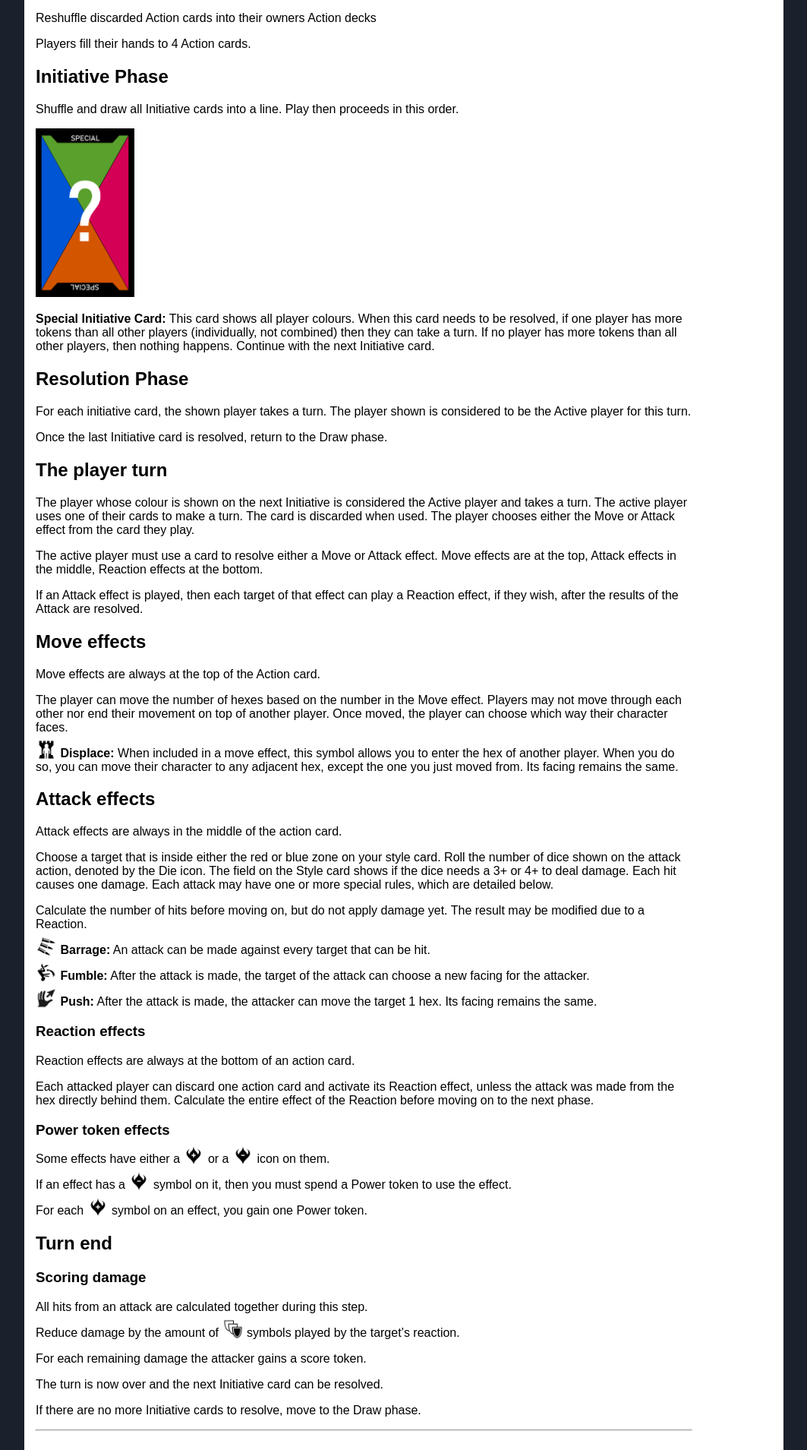
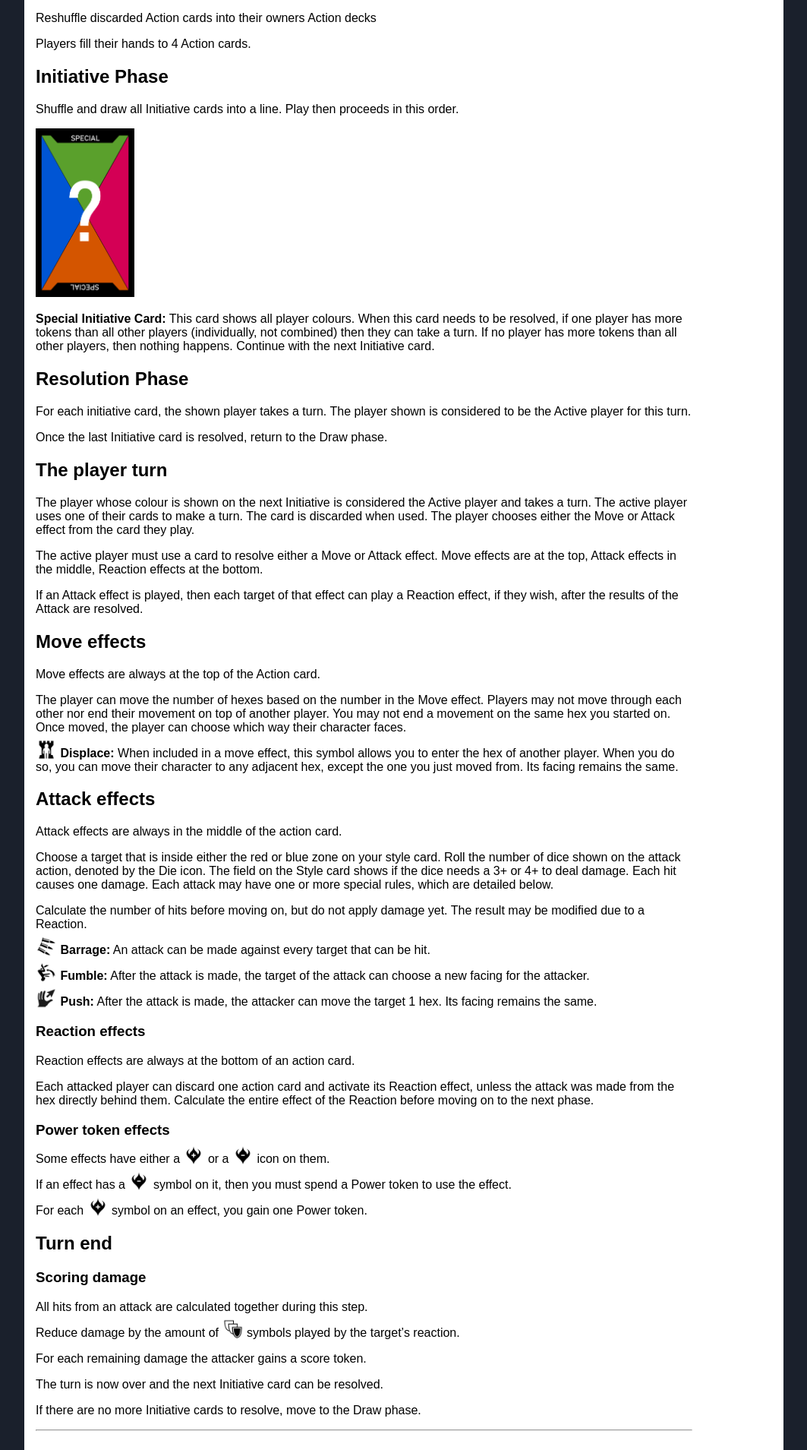
Before and after one commit to abregado/champions-combat, a Jekyll site: the page built from index.html, in a window 1280 px wide. Shown: the part 1933-3842 px from the top of the page at 76% size, without its empty margins (116-1179 px from the left). Built offline with Jekyll 4.4.1, drawn with Linux system fonts in a browser that asks for light colours.

Commit message:
Added rule that you cannot end on the same hex as you started.

```diff
--- a/_chapters/rules.md
+++ b/_chapters/rules.md
@@ -95,10 +95,8 @@ If an Attack effect is played, then each target of that effect can play a Reacti
 ## Move effects
 Move effects are always at the top of the Action card.
 
-The player can move the number of hexes based on the number in the Move effect. Players may not move through each other nor end their movement on top of another player.
+The player can move the number of hexes based on the number in the Move effect. Players may not move through each other nor end their movement on top of another player. You may not end a movement on the same hex you started on.
 Once moved, the player can choose which way their character faces.
-
-
 
 {% include icon_image.html link='files/images/icon-displace.png' %} **Displace:**   When included in a move effect, this symbol allows you to enter the hex of another player. When you do so, you can move their character to any adjacent hex, except the one you just moved from. Its facing remains the same.
 
```
